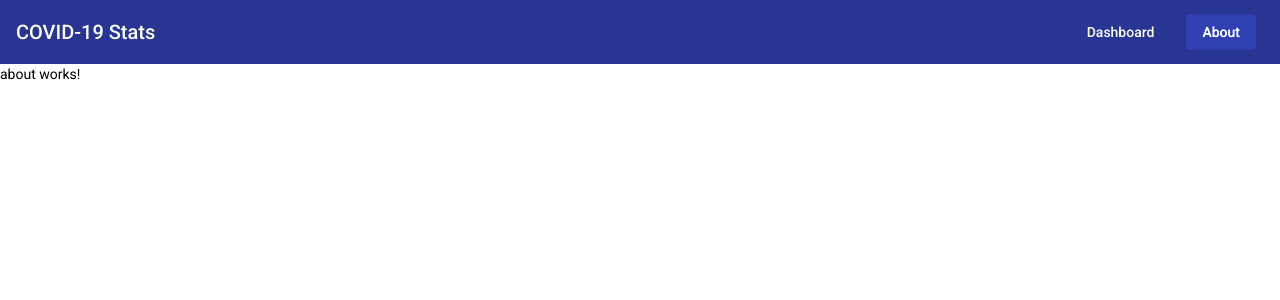
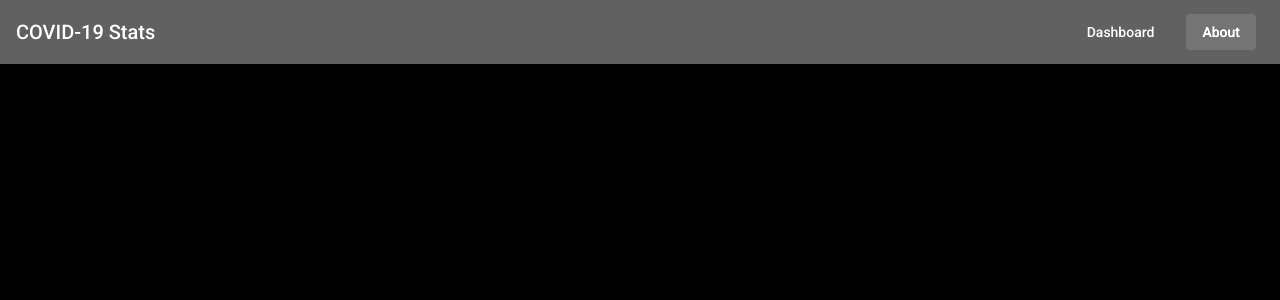
Before and after one commit to pawelpiotrowski/ng-covid-19-stats, an Angular app: page /about in a window 1280 px wide. Shown: the top 300 px of the page. Built offline with nearby package versions, Linux system fonts and the light colour scheme.

Commit message:
add flex layout

```diff
--- a/package.json
+++ b/package.json
@@ -18,6 +18,7 @@
     "@angular/common": "~9.1.1",
     "@angular/compiler": "~9.1.1",
     "@angular/core": "~9.1.1",
+    "@angular/flex-layout": "^9.0.0-beta.29",
     "@angular/forms": "~9.1.1",
     "@angular/material": "^9.2.1",
     "@angular/platform-browser": "~9.1.1",
--- a/projects/covid19-stats-app/src/app/core/core.module.ts
+++ b/projects/covid19-stats-app/src/app/core/core.module.ts
@@ -1,9 +1,11 @@
 import { NgModule } from '@angular/core';
 import { BrowserModule } from '@angular/platform-browser';
 import { BrowserAnimationsModule } from '@angular/platform-browser/animations';
+import { FlexLayoutModule } from '@angular/flex-layout';
 import { MatButtonModule } from '@angular/material/button';
 import { MatToolbarModule } from '@angular/material/toolbar';
 import { RouterModule } from '@angular/router';
+
 import { MainLayoutComponent } from './layout/main-layout/main-layout.component';
 
 @NgModule({
@@ -16,6 +18,7 @@ import { MainLayoutComponent } from './layout/main-layout/main-layout.component'
   imports: [
     BrowserModule,
     BrowserAnimationsModule,
+    FlexLayoutModule,
     MatButtonModule,
     MatToolbarModule,
     RouterModule
--- a/projects/covid19-stats-app/src/app/core/layout/main-layout/main-layout.component.html
+++ b/projects/covid19-stats-app/src/app/core/layout/main-layout/main-layout.component.html
@@ -1,3 +1,4 @@
+<div fxLayout="column" fxFlexFill class="app--dark-theme">
   <mat-toolbar color="primary">
     COVID-19 Stats
 
@@ -9,3 +10,4 @@
   <main>
     <router-outlet></router-outlet>
   </main>
+</div>
```
Also changed, not shown: 1 other file (tests, documents, lock files or other folders). Lines whose indentation alone changed are shown as unchanged.
